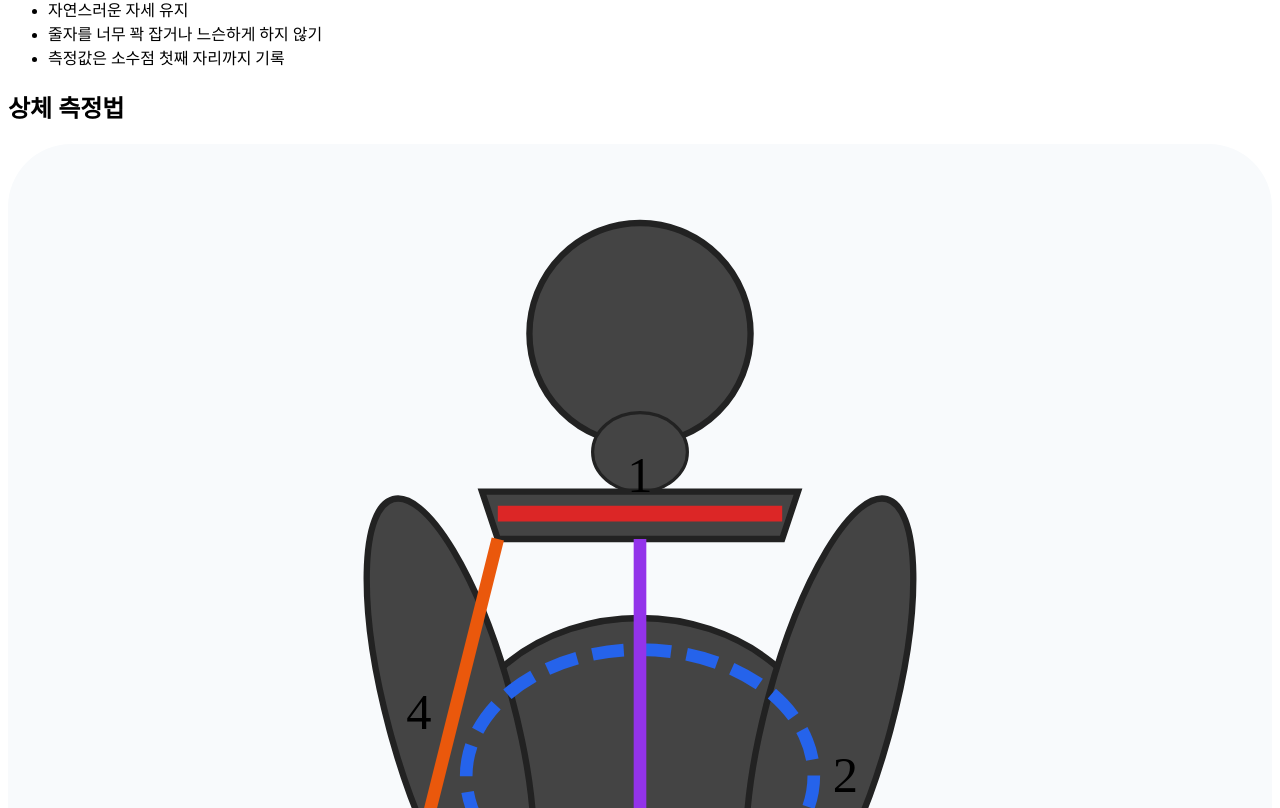
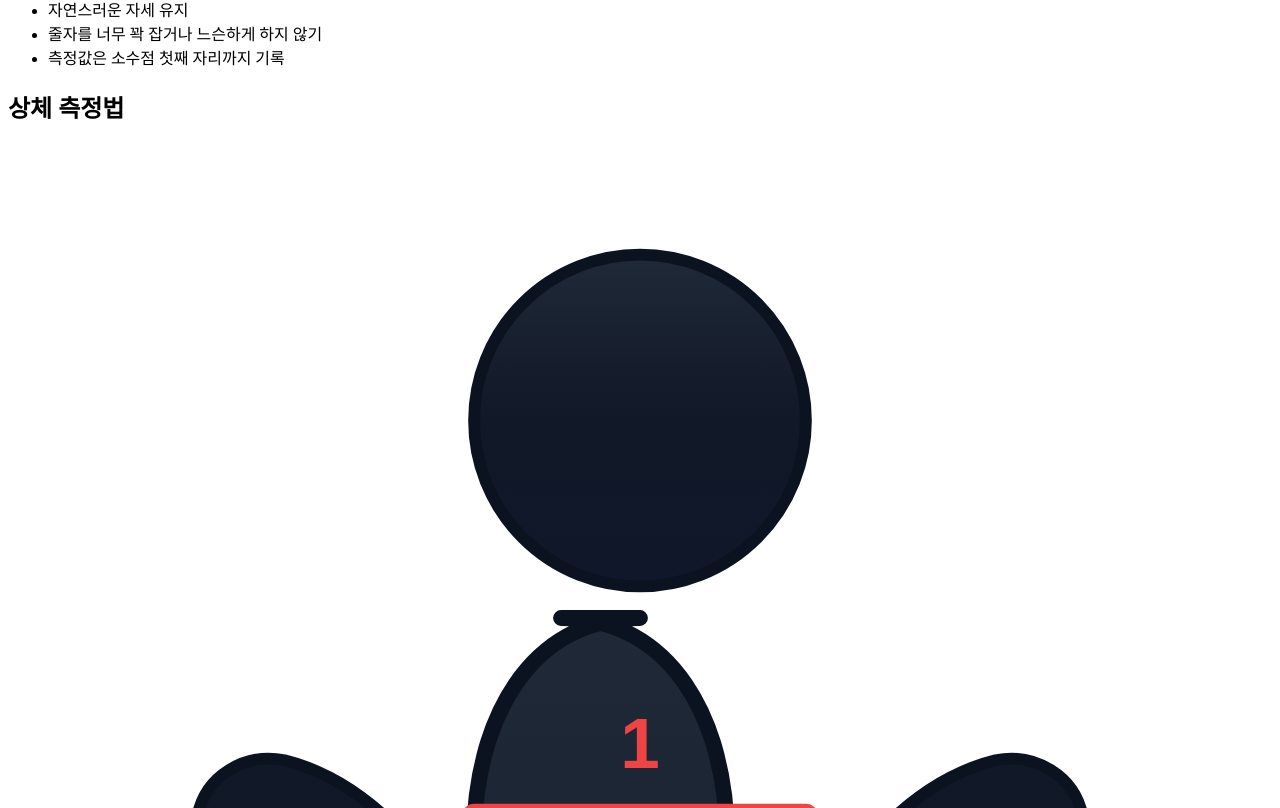
Before and after one commit to Juyoung-park/rhythm, a Next.js app: page /body-measurements in a window 1280 px wide. Shown: the part 532-1340 px from the top of the page. Built offline with nearby package versions, Linux system fonts and the light colour scheme.

Commit message:
change body image

```diff
--- a/pages/body-measurements.tsx
+++ b/pages/body-measurements.tsx
@@ -1,5 +1,128 @@
 import Link from "next/link";
 import { useAuth } from "../context/UserContext";
+
+type MarkerId = 1 | 2 | 3 | 4 | 5 | 6 | 7 | 8 | 9 | 10;
+
+interface MeasurementSilhouetteProps {
+  emphasize?: MarkerId[];
+  className?: string;
+}
+
+const MeasurementSilhouette = ({ emphasize = [1, 2, 3, 4, 5, 6, 7, 8, 9, 10], className }: MeasurementSilhouetteProps) => {
+  const isActive = (id: MarkerId) => emphasize.includes(id);
+
+  return (
+    <svg
+      viewBox="0 0 320 560"
+      role="img"
+      aria-labelledby="measurement-figure-title measurement-figure-desc"
+      className={className}
+    >
+      <title id="measurement-figure-title">신체 사이즈 측정용 실루엣</title>
+      <desc id="measurement-figure-desc">
+        어깨, 가슴, 허리, 소매, 상의, 엉덩이, 허벌지, 밑위, 바지, 치마 측정 위치가 표시된 사람 실루엣 그래픽
+      </desc>
+      <defs>
+        <linearGradient id="silhouette-gradient" x1="0%" y1="0%" x2="0%" y2="100%">
+          <stop offset="0%" stopColor="#1f2937" />
+          <stop offset="50%" stopColor="#111827" />
+          <stop offset="100%" stopColor="#0f172a" />
+        </linearGradient>
+        <linearGradient id="limb-gradient" x1="0%" y1="0%" x2="0%" y2="100%">
+          <stop offset="0%" stopColor="#111827" />
+          <stop offset="100%" stopColor="#0b1220" />
+        </linearGradient>
+        <radialGradient id="silhouette-highlight" cx="50%" cy="28%" r="65%">
+          <stop offset="0%" stopColor="rgba(255,255,255,0.18)" />
+          <stop offset="100%" stopColor="rgba(255,255,255,0)" />
+        </radialGradient>
+      </defs>
+
+      <ellipse cx="160" cy="300" rx="150" ry="235" fill="url(#silhouette-highlight)" />
+      <circle cx="160" cy="70" r="42" fill="url(#silhouette-gradient)" stroke="#0b1220" strokeWidth="3" />
+      <path
+        d="M160 120c-28 0-42 26-42 56 0 12 4 26 4 38 0 16-16 24-24 40-8 16-10 36-10 52 0 32 14 64 14 88 0 20-10 58-14 96-3 28 6 56 6 82h112c0-26 9-54 6-82-4-38-14-76-14-96 0-24 14-56 14-88 0-16-2-36-10-52-8-16-24-24-24-40 0-12 4-26 4-38 0-30-14-56-42-56z"
+        fill="url(#silhouette-gradient)"
+        stroke="#0b1220"
+        strokeWidth="4"
+        strokeLinejoin="round"
+      />
+      <path
+        d="M112 190c-12-18-26-30-42-34-10-2-20 4-22 14-2 8 2 16 6 24l30 66c4 8 6 18 6 28v18h36l-12-68c-2-12-8-24-12-34z"
+        fill="url(#limb-gradient)"
+        stroke="#0b1220"
+        strokeWidth="3"
+        strokeLinejoin="round"
+      />
+      <path
+        d="M208 190c12-18 26-30 42-34 10-2 20 4 22 14 2 8-2 16-6 24l-30 66c-4 8-6 18-6 28v18h-36l12-68c2-12 8-24 12-34z"
+        fill="url(#limb-gradient)"
+        stroke="#0b1220"
+        strokeWidth="3"
+        strokeLinejoin="round"
+      />
+      <path
+        d="M132 366c-18 4-28 22-26 42l16 124h52l-12-122c-2-16-12-32-30-44z"
+        fill="url(#limb-gradient)"
+        stroke="#0b1220"
+        strokeWidth="3"
+        strokeLinejoin="round"
+      />
+      <path
+        d="M188 366c18 4 28 22 26 42l-16 124h-52l12-122c2-16 12-32 30-44z"
+        fill="url(#limb-gradient)"
+        stroke="#0b1220"
+        strokeWidth="3"
+        strokeLinejoin="round"
+      />
+      <path d="M94 530h62l-6 20H82z" fill="#0f172a" opacity="0.85" />
+      <path d="M164 530h62l-6 20h-68z" fill="#0f172a" opacity="0.85" />
+
+      <g strokeLinecap="round" strokeLinejoin="round" fontFamily="'Noto Sans KR', sans-serif">
+        <g opacity={isActive(1) ? 1 : 0.18}>
+          <line x1="118" y1="170" x2="202" y2="170" stroke="#ef4444" strokeWidth="6" />
+          <text x="160" y="158" textAnchor="middle" fontSize="18" fontWeight="700" fill="#ef4444">1</text>
+        </g>
+        <g opacity={isActive(2) ? 1 : 0.18}>
+          <ellipse cx="160" cy="228" rx="66" ry="46" fill="none" stroke="#2563eb" strokeWidth="4" strokeDasharray="12 8" />
+          <text x="234" y="234" textAnchor="middle" fontSize="18" fontWeight="700" fill="#2563eb">2</text>
+        </g>
+        <g opacity={isActive(3) ? 1 : 0.18}>
+          <ellipse cx="160" cy="314" rx="48" ry="34" fill="none" stroke="#16a34a" strokeWidth="4" strokeDasharray="10 6" />
+          <text x="216" y="320" textAnchor="middle" fontSize="18" fontWeight="700" fill="#16a34a">3</text>
+        </g>
+        <g opacity={isActive(4) ? 1 : 0.18}>
+          <path d="M118 178L88 300" stroke="#f97316" strokeWidth="4" />
+          <text x="96" y="236" textAnchor="middle" fontSize="18" fontWeight="700" fill="#f97316">4</text>
+        </g>
+        <g opacity={isActive(5) ? 1 : 0.18}>
+          <path d="M160 184v216" stroke="#a855f7" strokeWidth="4" strokeDasharray="14 8" />
+          <text x="172" y="292" fontSize="18" fontWeight="700" fill="#a855f7">5</text>
+        </g>
+        <g opacity={isActive(6) ? 1 : 0.18}>
+          <ellipse cx="160" cy="356" rx="58" ry="42" fill="none" stroke="#ec4899" strokeWidth="4" strokeDasharray="14 8" />
+          <text x="230" y="360" textAnchor="middle" fontSize="18" fontWeight="700" fill="#ec4899">6</text>
+        </g>
+        <g opacity={isActive(7) ? 1 : 0.18}>
+          <ellipse cx="160" cy="402" rx="48" ry="34" fill="none" stroke="#eab308" strokeWidth="4" strokeDasharray="12 8" />
+          <text x="214" y="408" textAnchor="middle" fontSize="18" fontWeight="700" fill="#eab308">7</text>
+        </g>
+        <g opacity={isActive(8) ? 1 : 0.18}>
+          <path d="M160 260v108" stroke="#6366f1" strokeWidth="4" />
+          <text x="172" y="320" fontSize="18" fontWeight="700" fill="#6366f1">8</text>
+        </g>
+        <g opacity={isActive(9) ? 1 : 0.18}>
+          <path d="M160 260v250" stroke="#14b8a6" strokeWidth="4" strokeDasharray="16 10" />
+          <text x="172" y="420" fontSize="18" fontWeight="700" fill="#14b8a6">9</text>
+        </g>
+        <g opacity={isActive(10) ? 1 : 0.18}>
+          <path d="M160 260v94" stroke="#f43f5e" strokeWidth="4" />
+          <text x="172" y="306" fontSize="18" fontWeight="700" fill="#f43f5e">10</text>
+        </g>
+      </g>
+    </svg>
+  );
+};
 
 export default function BodyMeasurements() {
   const { user } = useAuth();
@@ -105,57 +228,8 @@ export default function BodyMeasurements() {
               {/* 상체 이미지 */}
               <div className="relative mb-8">
                 <div className="bg-gradient-to-br from-blue-50 to-purple-50 rounded-2xl p-8 text-center">
-                  <div className="relative mx-auto w-full max-w-2xl">
-                    <svg viewBox="0 0 400 500" className="w-full h-auto max-h-96">
-                      {/* 배경 */}
-                      <rect width="400" height="500" fill="#f8fafc" rx="20"/>
-
-                      {/* 머리 */}
-                      <circle cx="200" cy="60" r="35" fill="#444444" stroke="#222" strokeWidth="2"/>
-
-                      {/* 목 */}
-                      <rect x="185" y="85" width="30" height="25" rx="15" fill="#444444" stroke="#222" strokeWidth="1"/>
-
-                      {/* 어깨선 */}
-                      <path d="M150 110 L250 110 L245 125 L155 125 Z" fill="#444444" stroke="#222" strokeWidth="2"/>
-
-                      {/* 상체 */}
-                      <ellipse cx="200" cy="200" rx="60" ry="50" fill="#444444" stroke="#222" strokeWidth="2"/>
-
-                      {/* 허리 */}
-                      <ellipse cx="200" cy="280" rx="45" ry="35" fill="#444444" stroke="#222" strokeWidth="2"/>
-
-                      {/* 왼팔 */}
-                      <ellipse cx="140" cy="180" rx="20" ry="70" fill="#444444" stroke="#222" strokeWidth="2" transform="rotate(-15 140 180)"/>
-
-                      {/* 오른팔 */}
-                      <ellipse cx="260" cy="180" rx="20" ry="70" fill="#444444" stroke="#222" strokeWidth="2" transform="rotate(15 260 180)"/>
-
-                      {/* 손목 */}
-                      <circle cx="125" cy="245" r="12" fill="#444444" stroke="#222" strokeWidth="1"/>
-                      <circle cx="275" cy="245" r="12" fill="#444444" stroke="#222" strokeWidth="1"/>
-
-                      {/* 측정선들 */}
-                      {/* 1. 어깨너비 */}
-                      <line x1="155" y1="117" x2="245" y2="117" stroke="#dc2626" strokeWidth="5"/>
-                      <text x="200" y="110" textAnchor="middle" className="text-lg font-bold fill-red-600">1</text>
-
-                      {/* 2. 가슴둘레 */}
-                      <ellipse cx="200" cy="200" rx="55" ry="40" fill="none" stroke="#2563eb" strokeWidth="4" strokeDasharray="10,5"/>
-                      <text x="265" y="205" textAnchor="middle" className="text-lg font-bold fill-blue-600">2</text>
-
-                      {/* 3. 허리둘레 */}
-                      <ellipse cx="200" cy="280" rx="40" ry="30" fill="none" stroke="#16a34a" strokeWidth="4" strokeDasharray="10,5"/>
-                      <text x="250" y="285" textAnchor="middle" className="text-lg font-bold fill-green-600">3</text>
-
-                      {/* 4. 소매길이 */}
-                      <line x1="155" y1="125" x2="125" y2="245" stroke="#ea580c" strokeWidth="4"/>
-                      <text x="130" y="185" textAnchor="middle" className="text-lg font-bold fill-orange-600">4</text>
-
-                      {/* 5. 상의길이 */}
-                      <line x1="200" y1="125" x2="200" y2="320" stroke="#9333ea" strokeWidth="4"/>
-                      <text x="210" y="222" textAnchor="middle" className="text-lg font-bold fill-purple-600">5</text>
-                    </svg>
+                  <div className="relative mx-auto w-full max-w-xl">
+                    <MeasurementSilhouette emphasize={[1, 2, 3, 4, 5]} className="h-auto w-full" />
                   </div>
                 </div>
               </div>
@@ -211,55 +285,8 @@ export default function BodyMeasurements() {
               {/* 하체 이미지 */}
               <div className="relative mb-8">
                 <div className="bg-gradient-to-br from-pink-50 to-orange-50 rounded-2xl p-8 text-center">
-                  <div className="relative mx-auto w-full max-w-2xl">
-                    <svg viewBox="0 0 400 500" className="w-full h-auto max-h-96">
-                      {/* 배경 */}
-                      <rect width="400" height="500" fill="#fdf2f8" rx="20"/>
-
-                      {/* 상체 부분 (허리까지) */}
-                      <ellipse cx="200" cy="80" rx="50" ry="35" fill="#444444" stroke="#222" strokeWidth="2"/>
-
-                      {/* 엉덩이 */}
-                      <path d="M140 100 Q200 85 260 100 Q270 140 260 180 Q200 195 140 180 Q130 140 140 100" fill="#444444" stroke="#222" strokeWidth="2"/>
-
-                      {/* 허벌지 */}
-                      <path d="M160 180 Q200 160 240 180 Q250 220 240 260 Q200 240 160 260 Q150 220 160 180" fill="#444444" stroke="#222" strokeWidth="2"/>
-
-                      {/* 왼쪽 다리 */}
-                      <ellipse cx="170" cy="380" rx="25" ry="80" fill="#444444" stroke="#222" strokeWidth="2"/>
-
-                      {/* 오른쪽 다리 */}
-                      <ellipse cx="230" cy="380" rx="25" ry="80" fill="#444444" stroke="#222" strokeWidth="2"/>
-
-                      {/* 무릎 */}
-                      <circle cx="170" cy="320" r="18" fill="#444444" stroke="#222" strokeWidth="1"/>
-                      <circle cx="230" cy="320" r="18" fill="#444444" stroke="#222" strokeWidth="1"/>
-
-                      {/* 발목 */}
-                      <ellipse cx="170" cy="450" rx="15" ry="20" fill="#444444" stroke="#222" strokeWidth="1"/>
-                      <ellipse cx="230" cy="450" rx="15" ry="20" fill="#444444" stroke="#222" strokeWidth="1"/>
-
-                      {/* 측정선들 */}
-                      {/* 6. 엉덩이둘레 */}
-                      <path d="M140 100 Q200 85 260 100 Q270 140 260 180 Q200 195 140 180 Q130 140 140 100" fill="none" stroke="#ec4899" strokeWidth="5" strokeDasharray="12,6"/>
-                      <text x="280" y="140" textAnchor="middle" className="text-lg font-bold fill-pink-600">6</text>
-
-                      {/* 7. 허벌지둘레 */}
-                      <path d="M160 180 Q200 160 240 180 Q250 220 240 260 Q200 240 160 260 Q150 220 160 180" fill="none" stroke="#eab308" strokeWidth="5" strokeDasharray="12,6"/>
-                      <text x="260" y="220" textAnchor="middle" className="text-lg font-bold fill-yellow-600">7</text>
-
-                      {/* 8. 밑위길이 */}
-                      <line x1="200" y1="100" x2="200" y2="180" stroke="#6366f1" strokeWidth="5"/>
-                      <text x="210" y="140" textAnchor="middle" className="text-lg font-bold fill-indigo-600">8</text>
-
-                      {/* 9. 바지길이 */}
-                      <line x1="200" y1="100" x2="200" y2="470" stroke="#14b8a6" strokeWidth="5"/>
-                      <text x="210" y="285" textAnchor="middle" className="text-lg font-bold fill-teal-600">9</text>
-
-                      {/* 10. 치마길이 */}
-                      <line x1="200" y1="100" x2="200" y2="200" stroke="#f43f5e" strokeWidth="5"/>
-                      <text x="210" y="150" textAnchor="middle" className="text-lg font-bold fill-rose-600">10</text>
-                    </svg>
+                  <div className="relative mx-auto w-full max-w-xl">
+                    <MeasurementSilhouette emphasize={[6, 7, 8, 9, 10]} className="h-auto w-full" />
                   </div>
                 </div>
               </div>
```
